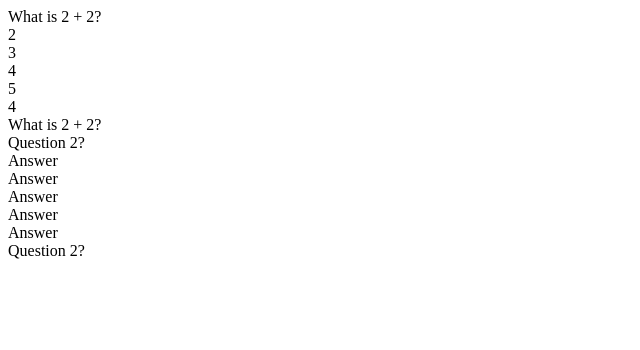
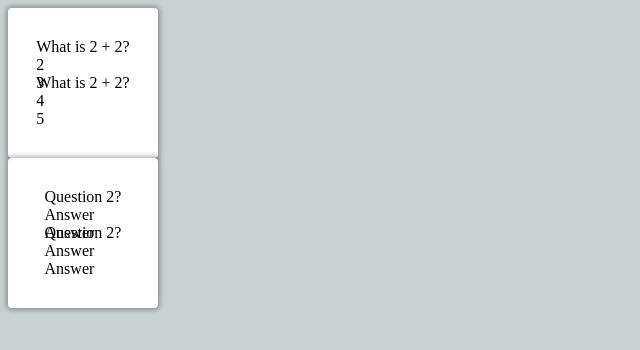
Before and after one commit to Luketedwards/flashcards-react, a React (Create React App) app in the folder flashcards/: page / in a window 1280 px wide. Shown: the top 350 px of the page, without its empty margins (0-640 px from the left). Built offline with nearby package versions, Linux system fonts and the light colour scheme.

Commit message:
added cards

```diff
--- a/flashcards/src/App.js
+++ b/flashcards/src/App.js
@@ -1,6 +1,6 @@
 import React, { useState } from "react";
 import FlashcardList from "./FlashcardList";
-
+import './app.css'
 function App() {
   const [flashcards, setFlashcards] = useState(SAMPLE_FLASHCARDS)
   return (
--- a/flashcards/src/app.css
+++ b/flashcards/src/app.css
@@ -0,0 +1,39 @@
+body{
+    background-color: #C8D0D2;
+}
+
+.card{
+    display: flex;
+    justify-content: center;
+    align-items: center;
+    position: relative;
+    border-radius: .25rem;
+    box-shadow: 0 0 5px 2px rgba(0,0,0,.3);
+    background-color: white;
+    transform-style: preserve-3d;
+    height: 150px;
+    width: 150px;
+    transition: 150ms;
+    cursor: pointer;
+    transform: perspective(1000px) rotateY(var(--rotate-y, 0)) translateY(var(--translate-y, 0));
+}
+.card:hover{
+    --translate-y: -2px;
+    box-shadow: 0 0 5px 2px rgba(0,0,0,.5);
+
+}
+
+.card.flip{
+    --rotate-y: 180deg;
+}
+
+.card .front,
+.card .back {
+    position: absolute;
+    padding: 1rem;
+    backface-visibility: hidden;
+}
+
+.card .back{
+    transform: rotateY(180deg);
+}
```
